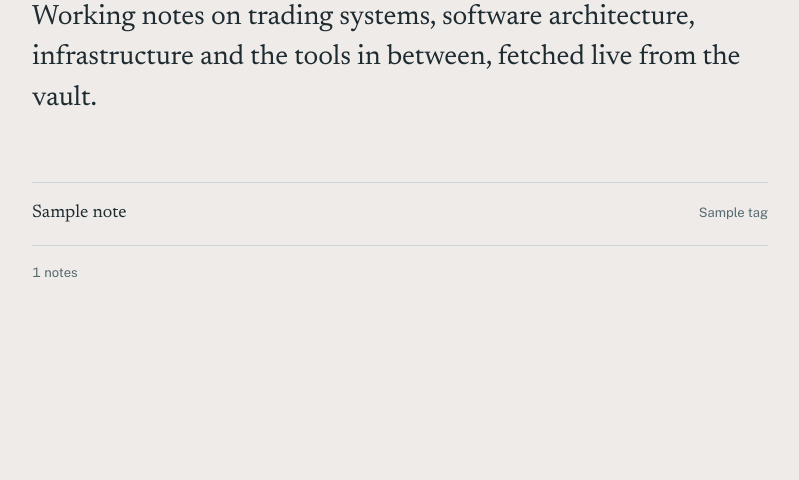
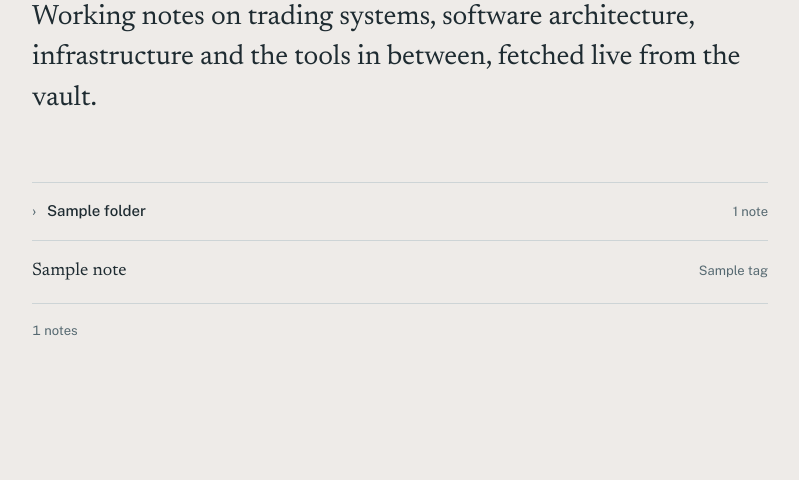
Before and after one commit to bayquant/website, a FastAPI app: template website/templates/brain_index.html in a window 1280 px wide. Shown: the part 206-686 px from the top of the page, without its empty margins (240-1039 px from the left). Run offline with FastAPI, Linux system fonts and the light colour scheme; the template is opened without the code that fills it: most values are stand-ins (such as "Sample title", 1, 10 or a date in 2020); some libraries are stand-ins or nearby versions.

Commit message:
differentiated notes vs folders

```diff
--- a/requirements.txt
+++ b/requirements.txt
@@ -2,3 +2,4 @@ fastapi==0.115.5
 uvicorn[standard]==0.32.1
 markdown==3.7
 jinja2==3.1.4
+pymdown-extensions==12.1
--- a/website/services/brain_content.py
+++ b/website/services/brain_content.py
@@ -39,13 +39,15 @@ _LEADING_H1_RE = re.compile(r"^\s*<h1>.*?</h1>\s*", re.DOTALL)
 # -----------------------------------------------------------------------------
 def load_brain_content() -> tuple[dict[str, dict], dict[str, bytes]]:
     # Download the bayquant/brain repo as a tarball and turn every markdown note
-    # into rendered HTML. Returns a mapping of slug -> {title, tags, html} and a
-    # mapping of file name -> bytes for the images the notes embed.
+    # into rendered HTML. Returns a mapping of slug -> {title, tags, folder, html}
+    # and a mapping of file name -> bytes for the images the notes embed.
     with urllib.request.urlopen(BRAIN_TARBALL_URL, timeout=15) as response:
         archive_bytes = response.read()
 
     raw_notes: dict[str, dict] = {}
     attachments: dict[str, bytes] = {}
+    # The vault root is the directory holding .obsidian/ ("brain/" in this repo).
+    vault_root = ""
 
     with tarfile.open(fileobj=BytesIO(archive_bytes)) as tar:
         for member in tar.getmembers():
@@ -53,6 +55,9 @@ def load_brain_content() -> tuple[dict[str, dict], dict[str, bytes]]:
                 continue
             # Strip the leading "<repo>-<branch>/" component from the tarball path.
             relative_path = member.name.split("/", 1)[1] if "/" in member.name else member.name
+
+            if ".obsidian/" in relative_path:
+                vault_root = relative_path.split(".obsidian/", 1)[0]
 
             # Obsidian resolves ![[embeds]] by file name anywhere in the vault,
             # so attachments are keyed by bare name, not path.
@@ -68,7 +73,12 @@ def load_brain_content() -> tuple[dict[str, dict], dict[str, bytes]]:
             tags, body = _parse_frontmatter(content)
             title = relative_path.rsplit("/", 1)[-1][: -len(".md")]
             slug = _path_to_slug(relative_path)
-            raw_notes[slug] = {"title": title, "tags": tags, "body": body}
+            raw_notes[slug] = {"title": title, "tags": tags, "path": relative_path, "body": body}
+
+    # Folder names from the vault root down, e.g. ("Quant Finance",); () at the root.
+    for note in raw_notes.values():
+        vault_path = note.pop("path").removeprefix(vault_root)
+        note["folder"] = tuple(vault_path.split("/")[:-1])
 
     notes = _render_notes(raw_notes, attachments)
     return notes, attachments
@@ -129,5 +139,10 @@ def _render_notes(raw_notes: dict[str, dict], attachments: dict[str, bytes]) ->
             extension_configs={"pymdownx.arithmatex": {"generic": True}},
         )
         html_body = _LEADING_H1_RE.sub("", html_body, count=1)
-        notes[slug] = {"title": note["title"], "tags": note["tags"], "html": html_body}
+        notes[slug] = {
+            "title": note["title"],
+            "tags": note["tags"],
+            "folder": note["folder"],
+            "html": html_body,
+        }
     return notes
--- a/website/templates/brain_base.html
+++ b/website/templates/brain_base.html
@@ -149,6 +149,44 @@
       text-align: right;
     }
 
+    /* Folders: sans face, a chevron and a note count, so they never read as notes. */
+    .folder summary {
+      display: grid;
+      grid-template-columns: 1fr auto;
+      align-items: baseline;
+      gap: 24px;
+      padding: 16px 0;
+      cursor: pointer;
+      list-style: none;
+    }
+    .folder summary::-webkit-details-marker { display: none; }
+    .folder summary:focus-visible {
+      outline: 2px solid var(--orange);
+      outline-offset: 3px;
+      border-radius: 2px;
+    }
+    .f-name {
+      font-family: var(--sans);
+      font-size: 0.9375rem;
+      font-weight: 500;
+      transition: color 0.2s ease;
+    }
+    .f-name::before {
+      content: "›";
+      display: inline-block;
+      width: 1em;
+      color: var(--pacific);
+      transition: transform 0.2s ease;
+    }
+    .folder details[open] > summary .f-name::before { transform: rotate(90deg); }
+    .folder summary:hover .f-name { color: var(--orange); }
+
+    .index .index {
+      margin-top: 0;
+      padding-left: 1em;
+    }
+    .index .index li:last-child { border-bottom: none; }
+
     .count,
     .empty {
       margin-top: 16px;
@@ -285,7 +323,9 @@
 
     @media (prefers-reduced-motion: reduce) {
       a,
-      .n-title { transition: none; }
+      .n-title,
+      .f-name,
+      .f-name::before { transition: none; }
     }
   </style>
 </head>
--- a/website/templates/brain_index.html
+++ b/website/templates/brain_index.html
@@ -1,13 +1,20 @@
 {% extends "brain_base.html" %}
 {% block title %}Notes · BayQuant{% endblock %}
-{% block content %}
-<div class="intro">
-  <h1>Notes</h1>
-  <p>Working notes on trading systems, software architecture, infrastructure and the tools in between, fetched live from the vault.</p>
-</div>
-{% if notes %}
+
+{% macro render_node(node) %}
 <ul class="index">
-  {% for note in notes %}
+  {% for folder in node.folders %}
+  <li class="folder">
+    <details>
+      <summary>
+        <span class="f-name">{{ folder.name }}</span>
+        <span class="n-tags">{{ folder.count }} note{{ "" if folder.count == 1 else "s" }}</span>
+      </summary>
+      {{ render_node(folder) }}
+    </details>
+  </li>
+  {% endfor %}
+  {% for note in node.notes %}
   <li>
     <a href="/brain/{{ note.slug }}">
       <span class="n-title">{{ note.title }}</span>
@@ -16,7 +23,16 @@
   </li>
   {% endfor %}
 </ul>
-<p class="count">{{ notes | length }} notes</p>
+{% endmacro %}
+
+{% block content %}
+<div class="intro">
+  <h1>Notes</h1>
+  <p>Working notes on trading systems, software architecture, infrastructure and the tools in between, fetched live from the vault.</p>
+</div>
+{% if tree.count %}
+{{ render_node(tree) }}
+<p class="count">{{ tree.count }} notes</p>
 {% else %}
 <p class="empty">Notes are unavailable right now. Please try again in a moment.</p>
 {% endif %}
```
Also changed, not shown: website/routes/views/brain.py (+28 -6 lines), README.md.
